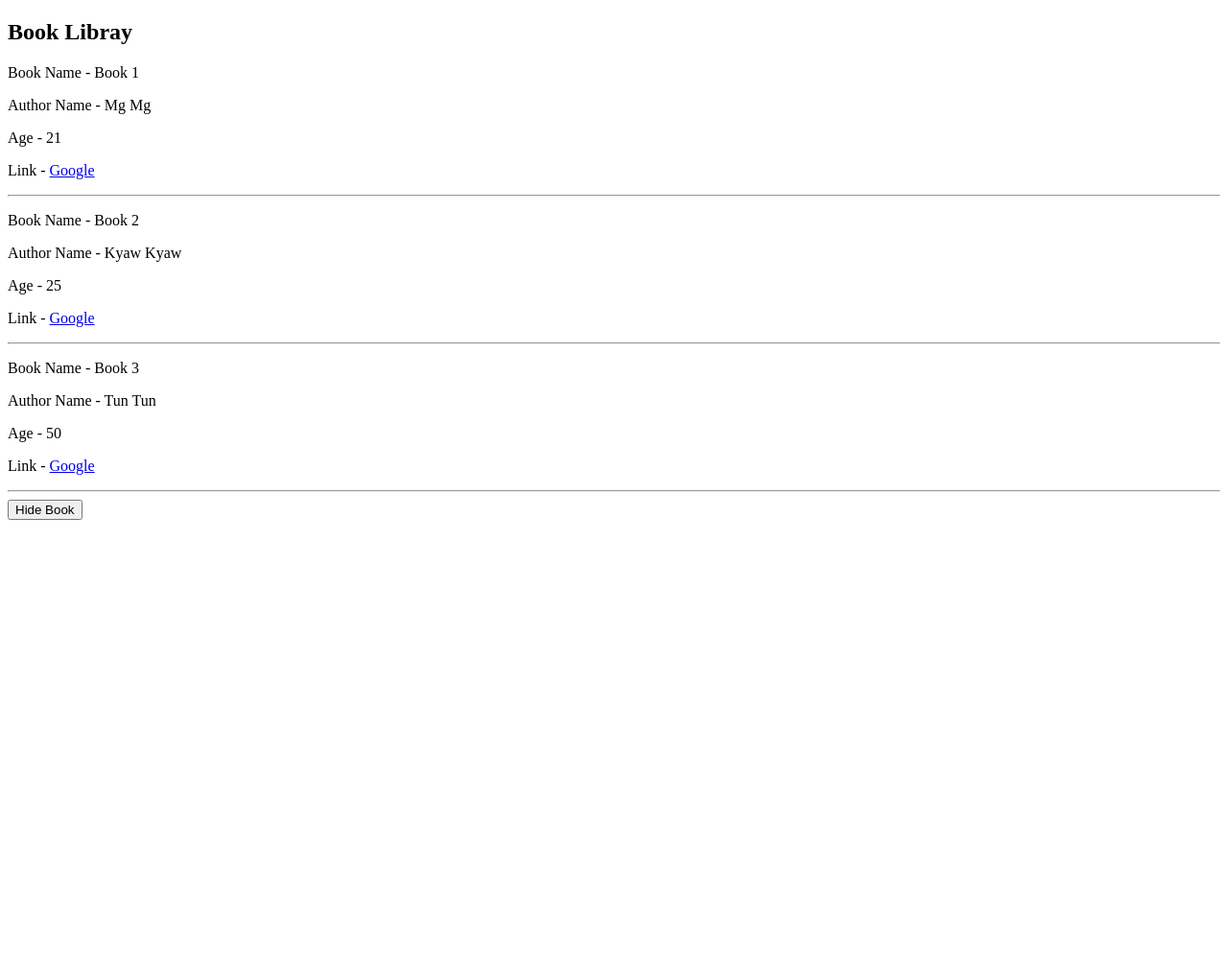
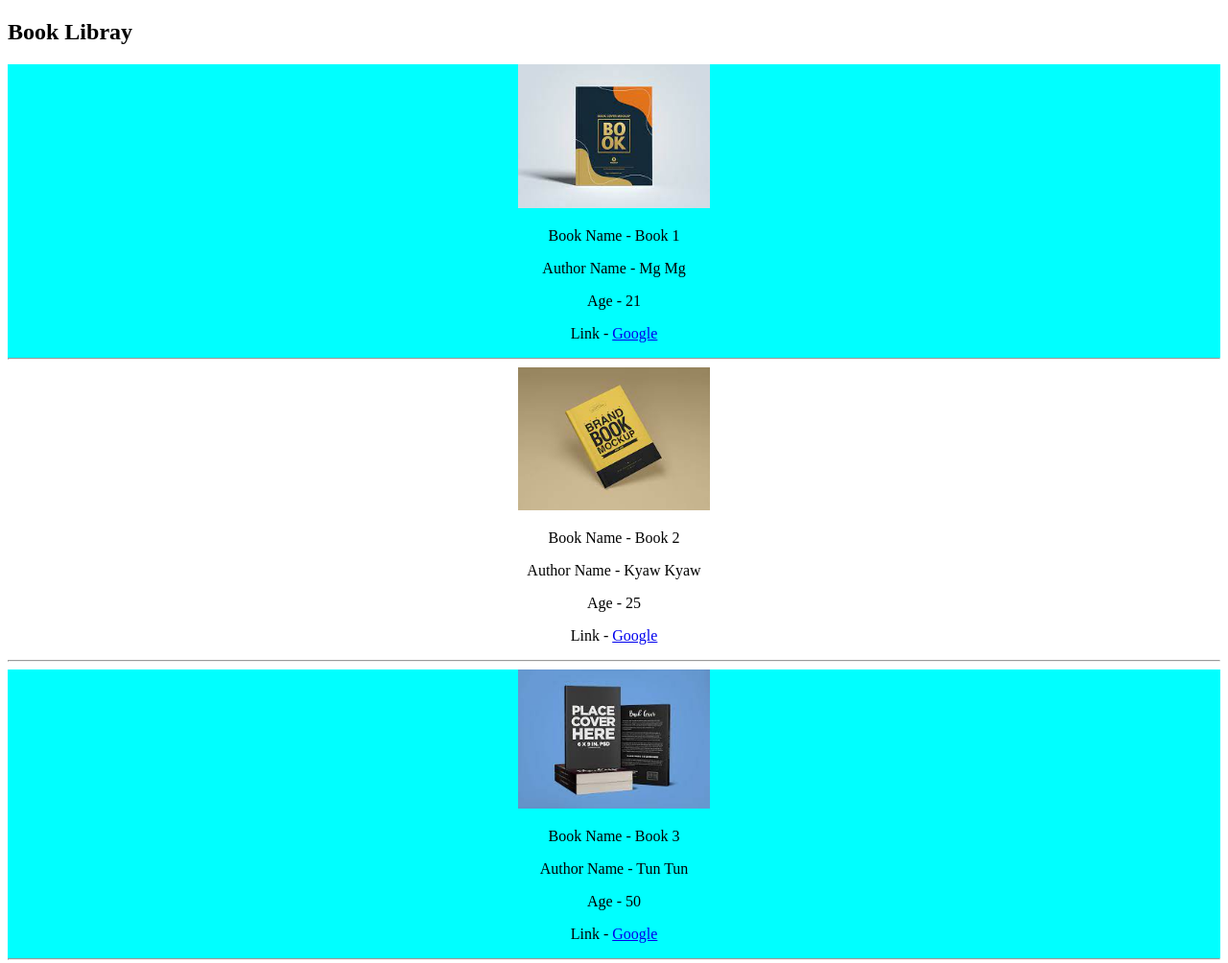
Before and after one commit to r1d3rzz/Vue3_BasicCDN, a plain HTML site: page index.html in a window 1280 px wide. Shown: the top 1004 px of the page at 96% size. Before the commit the page ends 800 px from the top, so only its background shows below. Drawn offline with nearby package versions, Linux system fonts and the light colour scheme.

Commit message:
html attributes (src class)

```diff
--- a/app.js
+++ b/app.js
@@ -9,6 +9,8 @@ const app = Vue.createApp({
           author: "Mg Mg",
           age: 21,
           link: "https://www.google.com",
+          img: "img/1.jpeg",
+          isFav: true,
         },
 
         {
@@ -16,6 +18,8 @@ const app = Vue.createApp({
           author: "Kyaw Kyaw",
           age: 25,
           link: "https://www.google.com",
+          img: "img/2.jpeg",
+          isFav: false,
         },
 
         {
@@ -23,6 +27,8 @@ const app = Vue.createApp({
           author: "Tun Tun",
           age: 50,
           link: "https://www.google.com",
+          img: "img/3.jpeg",
+          isFav: true,
         },
       ],
       showBook: true,
--- a/index.html
+++ b/index.html
@@ -7,24 +7,27 @@
     <script src="https://unpkg.com/vue@3.0.2"></script>
     <title>Vue Cdn</title>
     <style>
+      .isFav {
+        background-color: cyan;
+      }
       .box {
-        padding: 30px;
         text-align: center;
-        margin: 50px;
-        background-color: cyan;
       }
     </style>
   </head>
   <body>
     <div id="app">
       <h2>Book Libray</h2>
-      <div v-if="showBook">
+      <div v-if="showBook" class="box">
         <div v-for="book in books">
-          <p>Book Name - {{book.title}}</p>
-          <p>Author Name - {{book.author}}</p>
-          <p>Age - {{book.age}}</p>
-          <p>Link - <a :href="book.link">Google</a></p>
-          <hr />
+          <div :class="{isFav:book.isFav}">
+            <img :src="book.img" width="200" alt="" />
+            <p>Book Name - {{book.title}}</p>
+            <p>Author Name - {{book.author}}</p>
+            <p>Age - {{book.age}}</p>
+            <p>Link - <a :href="book.link">Google</a></p>
+            <hr />
+          </div>
         </div>
       </div>
       <button @click="showBook=!showBook">
```
Also changed, not shown: img/1.jpeg (added), img/2.jpeg (added), img/3.jpeg (added).
